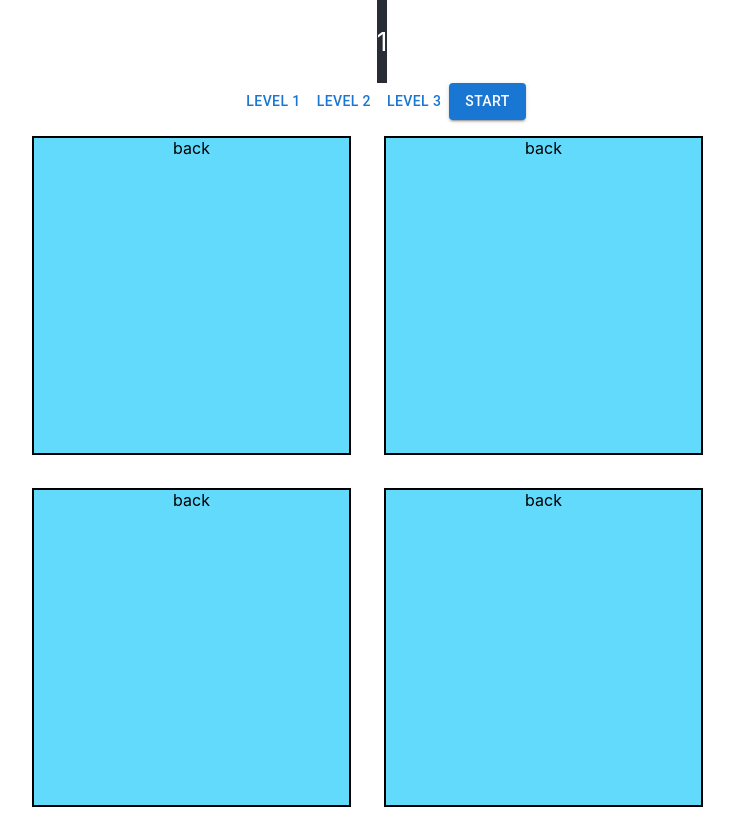
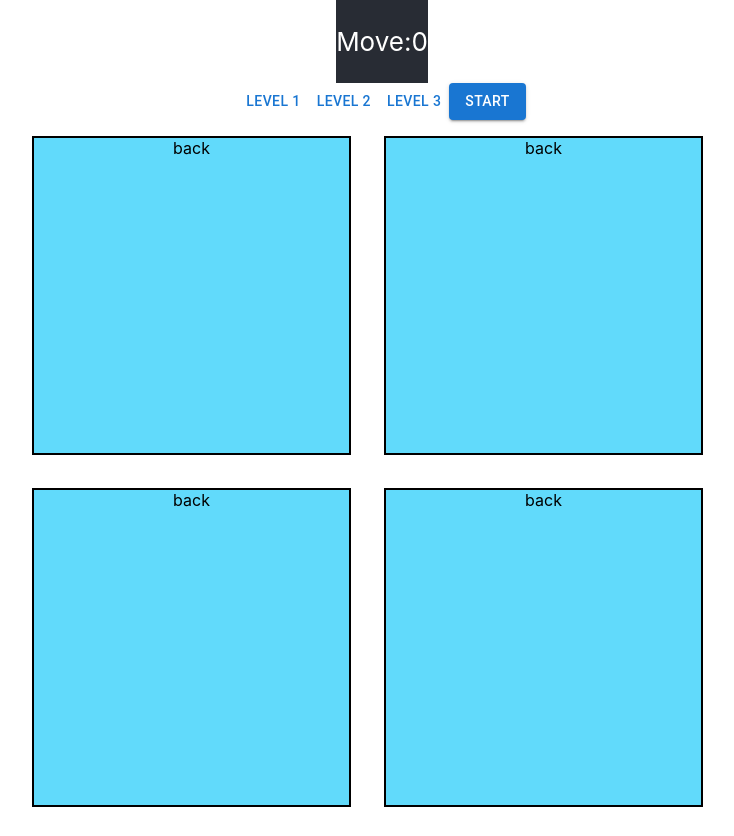
Before and after one commit to DongheeL/flipcard, a React (Create React App) app: page / in a window 1280 px wide. Shown: the whole page, without its empty margins (258-992 px from the left). Built offline with nearby package versions, Linux system fonts and the light colour scheme.

Commit message:
클릭 카운트 추가

```diff
--- a/src/App.tsx
+++ b/src/App.tsx
@@ -27,6 +27,7 @@ function App() {
   const [selected, setSelected] = useState<cardSet[]>([]);
   const [clicked, setClicked] = useState<number|null>(null);
   const timer = useRef<any>(null);
+  const [count, setCount] = useState<number>(0);
 
   const flipTimer = () => {
     timer.current = setTimeout(() => {
@@ -38,15 +39,16 @@ function App() {
     console.log(timer.current);
   }
 
-  useEffect(() => {
-    console.log(cards)
-  }, [cards])
+  // useEffect(() => {
+  //   console.log(cards)
+  // }, [cards])
 
   useEffect(() => {
     console.log(level);
     setStarted(false);
     setSelected([]);
     setClicked(null);
+    setCount(0);
     setCard(getNewCards(level));
   }, [level])
 
@@ -148,7 +150,7 @@ function App() {
       <header className="App-header">
 
         <p>
-          {level}
+          Move:{count}
         </p>
         <a
           className="App-link"
@@ -175,14 +177,14 @@ function App() {
                 <div
                   className='card'
                   style={{ maxWidth: `${100}%`, height: '100%' }}
-                  onClick={() => { if (started && !val.matched) { setFlip(index) } }}
+                  onClick={() => { if (started && !val.matched) { setCount(count+1); setFlip(index); } }}
                 >
                   <div className={`front ${val.isFlip ? '' : 'isFlip'}`}>
                     <img
                       style={{ width: `${700 / (2 * level) * 0.9}px` }}
                       src={require(`./icons/${val.no}.png`)}
                       alt={val.toString()}
-                      loading="lazy"
+                      // loading="lazy"
                       key={index}
                     />
                   </div>
```
